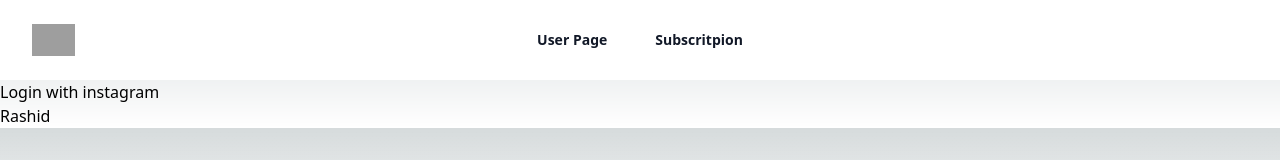
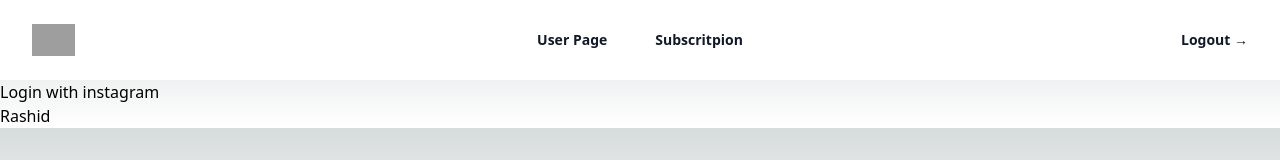
Before and after one commit to Rashidqf/instagram-inalytics, a Next.js app: page / in a window 1280 px wide. Shown: the top 160 px of the page. Built offline with nearby package versions, Linux system fonts and the light colour scheme; grey boxes are pictures that could not be loaded.

Commit message:
Update _app.js

```diff
--- a/src/pages/_app.js
+++ b/src/pages/_app.js
@@ -70,7 +70,7 @@ export default function App({ Component, pageProps }) {
               </Link>
             </div>
             <div class="hidden lg:flex lg:flex-1 lg:justify-end">
-              {/* {myCookie ? (
+              {myCookie ? (
                 <Link
                   href="/auth/signin"
                   class="text-sm font-semibold leading-6 text-gray-900"
@@ -84,7 +84,7 @@ export default function App({ Component, pageProps }) {
                 >
                   Logout <span aria-hidden="true">&rarr;</span>
                 </Link>
-              )} */}
+              )}
               {/* <a
       href="/auth/signup"
       class="text-sm font-semibold leading-6 text-gray-900"
```
